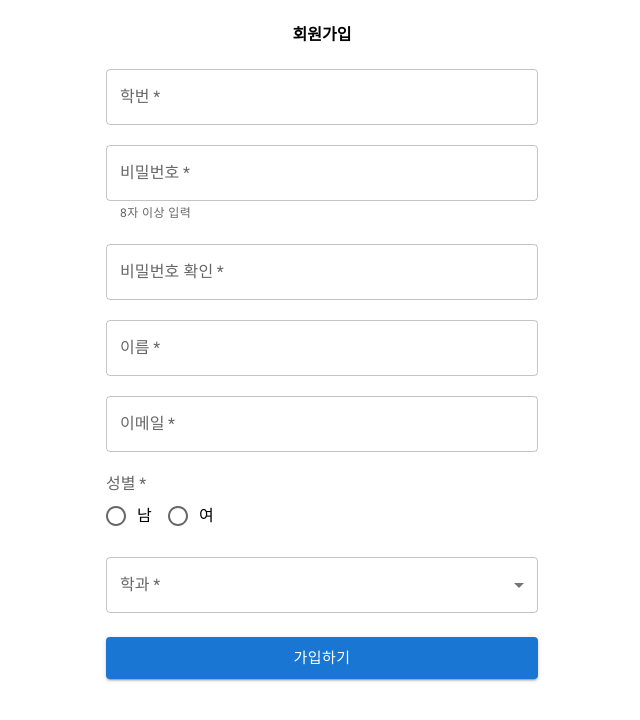
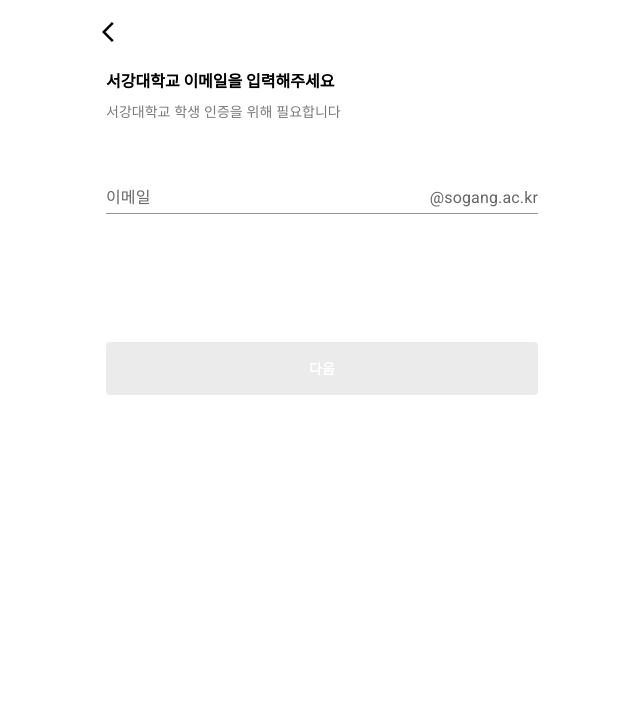
Before and after one commit to naya-h2/not-pp, a React (Vite) app: page /signup in a window 1280 px wide. Shown: the top 720 px of the page, without its empty margins (318-958 px from the left). Built offline with nearby package versions, Linux system fonts and the light colour scheme; a web font is replaced by a local one.

Commit message:
feat: 회원가입 - 이메일 인증까지 완

```diff
--- a/src/components/BackButton.tsx
+++ b/src/components/BackButton.tsx
@@ -2,14 +2,18 @@
 
 interface Props {
   link: string;
+  onClickFunc?: () => void;
 }
 
 /**
  * 페이지 뒤로가기 버튼
  */
-function BackButton({ link }: Props) {
+function BackButton({ link, onClickFunc }: Props) {
   return (
-    <button type="button" onClick={() => (window.location.href = link)}>
+    <button
+      type="button"
+      onClick={onClickFunc ?? (() => (window.location.href = link))}
+    >
       <ArrowBackIosIcon className="absolute top-5 left-5" />
     </button>
   );
--- a/src/index.css
+++ b/src/index.css
@@ -42,6 +42,9 @@
 
 button {
   cursor: pointer;
+  &:disabled {
+    cursor: not-allowed;
+  }
 }
 
 .btn_primary {
@@ -53,4 +56,9 @@
   font-size: 14px;
   font-weight: 700;
   color: white;
+
+  &:disabled {
+    background-color: #ebebeb;
+    color: white;
+  }
 }
--- a/src/page/home/page.tsx
+++ b/src/page/home/page.tsx
@@ -47,13 +47,7 @@
               입니다.
             </div>
 
-            <img
-              src="/npp_logo.svg"
-              alt="npp logo"
-              width={64}
-              height={64}
-              // className="absolute top-11 right-5"
-            />
+            <img src="/npp_logo.svg" alt="npp logo" width={64} height={64} />
           </div>
 
           <p className="text-grey-500 whitespace-pre-line mt-3 mb-11">
@@ -64,7 +58,7 @@
             {MENU.map(({ name, link }) => (
               <a key={name} href={link}>
                 <button
-                  className="bg-coral-bg rounded-2xl h-[20dvh] w-full hover:bg-coral-hover disabled:!cursor-not-allowed disabled:bg-grey-200 disabled:text-white"
+                  className="bg-coral-bg rounded-2xl h-[20dvh] w-full hover:bg-coral-hover"
                   disabled={name === '선배 찾기' && profile?.senior}
                 >
                   {name}
--- /dev/null
+++ b/src/page/signup/components/StepOne.tsx
@@ -0,0 +1,28 @@
+import { InputAdornment, TextField } from '@mui/material';
+import { useFormContext } from 'react-hook-form';
+
+function StepOne() {
+  const { formState, register } = useFormContext();
+
+  return (
+    <>
+      <TextField
+        label="이메일"
+        fullWidth
+        variant="standard"
+        {...register('email', { required: '이메일을 입력해주세요' })}
+        error={Boolean(formState.errors?.email) ?? false}
+        helperText={String(formState.errors?.email?.message ?? '')}
+        slotProps={{
+          input: {
+            endAdornment: (
+              <InputAdornment position="end">@sogang.ac.kr</InputAdornment>
+            ),
+          },
+        }}
+      />
+    </>
+  );
+}
+
+export default StepOne;
--- /dev/null
+++ b/src/page/signup/components/StepTwo.tsx
@@ -0,0 +1,21 @@
+import { TextField } from '@mui/material';
+import { useFormContext } from 'react-hook-form';
+
+function StepTwo() {
+  const { formState, register } = useFormContext();
+
+  return (
+    <>
+      <TextField
+        label="인증 코드"
+        fullWidth
+        variant="standard"
+        {...register('verify_code', { required: '인증 코드를 입력해주세요' })}
+        error={Boolean(formState.errors?.verify_code) ?? false}
+        helperText={String(formState.errors?.verify_code?.message ?? '')}
+      />
+    </>
+  );
+}
+
+export default StepTwo;
--- /dev/null
+++ b/src/page/signup/layout.tsx
@@ -0,0 +1,32 @@
+import { ReactNode } from 'react';
+
+interface Props {
+  heading: string;
+  detailText?: string;
+  children: ReactNode;
+  disabled?: boolean;
+  btnText?: string;
+}
+
+function SignupLayout({
+  heading,
+  detailText,
+  children,
+  disabled,
+  btnText = '다음',
+}: Props) {
+  return (
+    <>
+      <div>
+        <h1 className="mt-6">{heading}</h1>
+        <p className="mt-2 text-grey-500">{detailText}</p>
+        <div className="mt-11">{children}</div>
+      </div>
+      <button className="btn_primary mt-32" disabled={disabled}>
+        {btnText}
+      </button>
+    </>
+  );
+}
+
+export default SignupLayout;
--- a/src/page/signup/page.tsx
+++ b/src/page/signup/page.tsx
@@ -1,150 +1,145 @@
-import {
-  Button,
-  FormControl,
-  FormControlLabel,
-  FormLabel,
-  InputLabel,
-  MenuItem,
-  Radio,
-  RadioGroup,
-  Select,
-  SelectChangeEvent,
-  TextField,
-} from '@mui/material';
-import { FormEvent, useState } from 'react';
-import { RegisterOptions, useForm } from 'react-hook-form';
-import { MEMBER } from '../../const/member';
+import { useState } from 'react';
+import { FormProvider, useForm } from 'react-hook-form';
+import SignupLayout from './layout';
+import BackButton from '../../components/BackButton';
+import StepOne from './components/stepOne';
+import { instance } from '../../axios/instance';
+import StepTwo from './components/StepTwo';
 
-const INPUT_LIST: {
-  id: string;
-  type: string;
-  label: string;
-  required: boolean;
-  placeholder: string;
-  helperText: string;
-  option?: RegisterOptions;
-}[] = [
-  {
-    id: 'student_id',
-    type: 'text',
-    label: '학번',
-    required: true,
-    placeholder: '20252025',
-    helperText: '',
-    option: {
-      maxLength: 8,
-      minLength: 1,
-    },
-  },
-  {
-    id: 'password',
-    type: 'text',
-    label: '비밀번호',
-    required: true,
-    placeholder: '',
-    helperText: '8자 이상 입력',
-    option: {
-      maxLength: 128,
-      minLength: 8,
-    },
-  },
-  {
-    id: 'password_re',
-    type: 'text',
-    label: '비밀번호 확인',
-    required: true,
-    placeholder: '',
-    helperText: '',
-  },
-  {
-    id: 'name',
-    type: 'text',
-    label: '이름',
-    required: true,
-    placeholder: '',
-    helperText: '',
-    option: {
-      maxLength: 32,
-      minLength: 1,
-    },
-  },
-  {
-    id: 'email',
-    type: 'text',
-    label: '이메일',
-    required: true,
-    placeholder: 'npp@example.com',
-    helperText: '',
-  },
+type SignupStepType =
+  | '이메일'
+  | '인증'
+  | '필수정보'
+  | '학과'
+  | '비밀번호'
+  | '완료';
+const SIGNUP_STEP: SignupStepType[] = [
+  '이메일',
+  '인증',
+  '필수정보',
+  '학과',
+  '비밀번호',
+  '완료',
 ];
 
 function SignupPage() {
-  const { register, handleSubmit } = useForm({});
-  const [major, setMajor] = useState('');
+  const [step, setStep] = useState(0);
 
-  const handleMajorChange = (event: SelectChangeEvent) => {
-    setMajor(event.target.value as string);
+  const methods = useForm({ mode: 'onBlur' });
+  const { email, verify_code } = methods.watch();
+  const [isLoading, setIsLoading] = useState(false);
+  const [verify, setVerify] = useState(false);
+
+  const handleNextStep = () => setStep((curStep) => ++curStep);
+
+  const sendEmail = async () => {
+    const { email } = methods.getValues();
+    await instance.post('/auth/email', {
+      email: `${email}@sogang.ac.kr`,
+    });
   };
 
-  const handleSignupSubmit = () => {
-    console.log('회원가입');
+  const verifyEmail = async () => {
+    const { email, verify_code } = methods.getValues();
+
+    const { status } = await instance.post('/auth/email/verify', {
+      email: `${email}@sogang.ac.kr`,
+      key: verify_code,
+    });
+
+    if (status === 400) {
+      methods.setError('verify_code', {
+        message: '인증 번호가 일치하지 않습니다.',
+      });
+      setIsLoading(false);
+      return false;
+    }
+
+    setVerify(true);
+    return true;
+  };
+
+  const signup = async () => {
+    setIsLoading(true);
+    switch (SIGNUP_STEP[step]) {
+      case '이메일':
+        await sendEmail();
+        break;
+      case '인증':
+        if (await verifyEmail()) break;
+        else return;
+    }
+    setIsLoading(false);
+
+    if (step < SIGNUP_STEP.length) handleNextStep();
+  };
+
+  const STEP_CONTENT_LIST = {
+    이메일: {
+      heading: '서강대학교 이메일을 입력해주세요',
+      detailText: '서강대학교 학생 인증을 위해 필요합니다',
+      children: <StepOne />,
+      btnDisabled: !Boolean(email),
+      btnText: undefined,
+    },
+    인증: {
+      heading: '인증 코드를 입력해주세요',
+      detailText: '인증 코드가 입력한 이메일로 전송됐어요!',
+      children: <StepTwo />,
+      btnDisabled: !Boolean(verify_code),
+      btnText: verify ? '다음' : '인증하기',
+    },
+    필수정보: {
+      heading: '필수 정보를 입력해주세요',
+      detailText: '',
+      children: <StepOne />,
+      btnDisabled: !Boolean(email),
+      btnText: undefined,
+    },
+    학과: {
+      heading: '학과를 선택해주세요',
+      detailText: '같은 과 선후배를 찾아드릴게요',
+      children: <StepOne />,
+      btnDisabled: !Boolean(email),
+      btnText: undefined,
+    },
+    비밀번호: {
+      heading: '비밀번호를 설정해주세요',
+      detailText: '거의 다 왔어요!',
+      children: <StepOne />,
+      btnDisabled: !Boolean(email),
+      btnText: undefined,
+    },
+    완료: {
+      heading: '가입을 축하드립니다!',
+      detailText: '',
+      children: <StepOne />,
+      btnDisabled: !Boolean(email),
+      btnText: '로그인하러가기',
+    },
   };
 
   return (
-    <form
-      className="flex flex-col gap-6"
-      onSubmit={handleSubmit(handleSignupSubmit)}
-    >
-      <h1 className="text-2xl text-center font-bold">회원가입</h1>
-
-      <div className="flex flex-col gap-5">
-        {INPUT_LIST.map(
-          ({ id, type, label, required, placeholder, helperText }) => (
-            <TextField
-              key={id}
-              id={id}
-              type={type}
-              label={label}
-              variant="outlined"
-              required={required}
-              fullWidth
-              helperText={helperText}
-              placeholder={placeholder}
-              {...register(id, { required })}
-            />
-          )
-        )}
-
-        <FormControl required>
-          <FormLabel id="gender">성별</FormLabel>
-          <RadioGroup row aria-labelledby="gender" name="gender_group">
-            <FormControlLabel value="male" control={<Radio />} label="남" />
-            <FormControlLabel value="female" control={<Radio />} label="여" />
-          </RadioGroup>
-        </FormControl>
-
-        <FormControl fullWidth required>
-          <InputLabel id="major_label">학과</InputLabel>
-          <Select
-            labelId="major_label"
-            id="major"
-            value={major}
-            label="학과"
-            onChange={handleMajorChange}
-          >
-            {MEMBER.major.map((val) => (
-              <MenuItem key={val} value={val}>
-                {val}
-              </MenuItem>
-            ))}
-          </Select>
-        </FormControl>
-      </div>
-
-      <Button size="large" variant="contained" fullWidth>
-        가입하기
-      </Button>
-    </form>
+    <FormProvider {...methods}>
+      <form onSubmit={methods.handleSubmit(signup)}>
+        <BackButton
+          onClickFunc={
+            step === 0 ? undefined : () => setStep((curStep) => --curStep)
+          }
+          link="/"
+        />
+        <SignupLayout
+          heading={STEP_CONTENT_LIST[SIGNUP_STEP[step]].heading}
+          detailText={STEP_CONTENT_LIST[SIGNUP_STEP[step]].detailText}
+          disabled={
+            STEP_CONTENT_LIST[SIGNUP_STEP[step]].btnDisabled || isLoading
+          }
+          btnText={STEP_CONTENT_LIST[SIGNUP_STEP[step]].btnText}
+        >
+          {STEP_CONTENT_LIST[SIGNUP_STEP[step]].children}
+        </SignupLayout>
+      </form>
+    </FormProvider>
   );
 }
 
```
